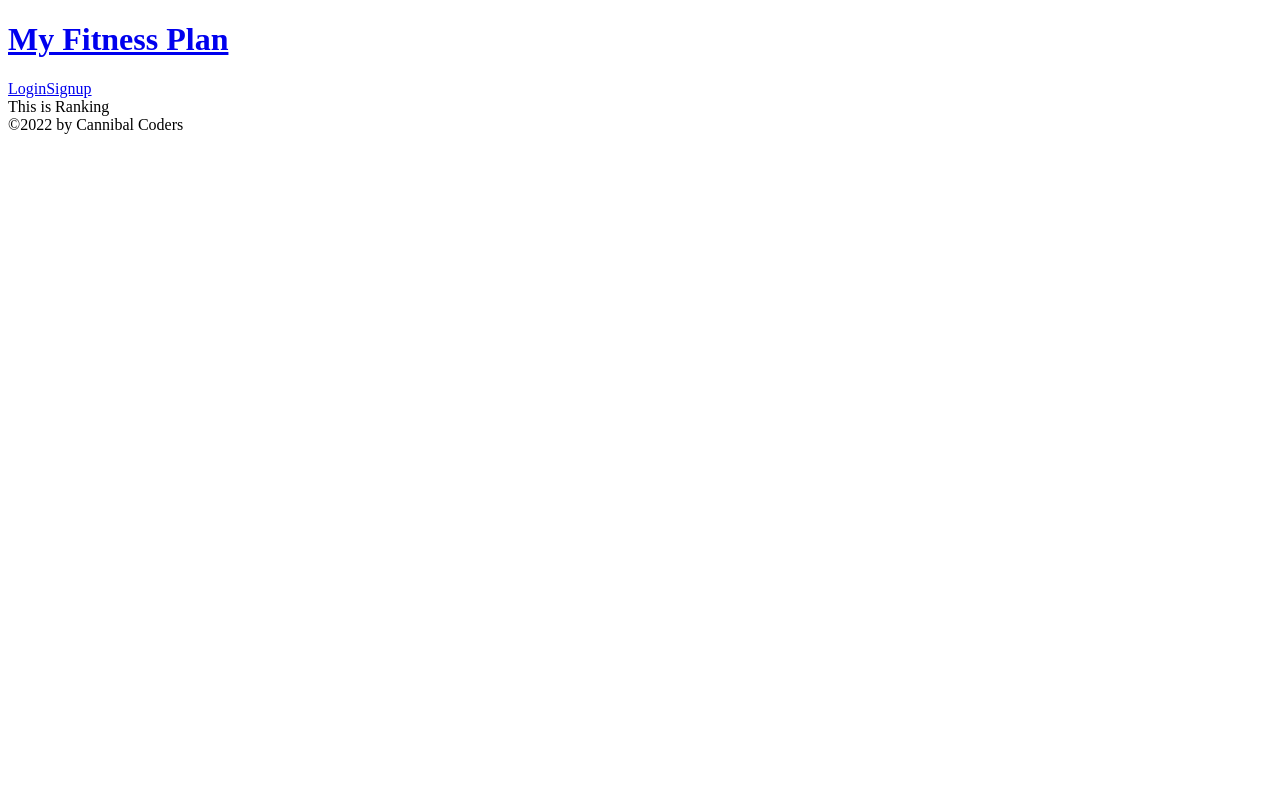
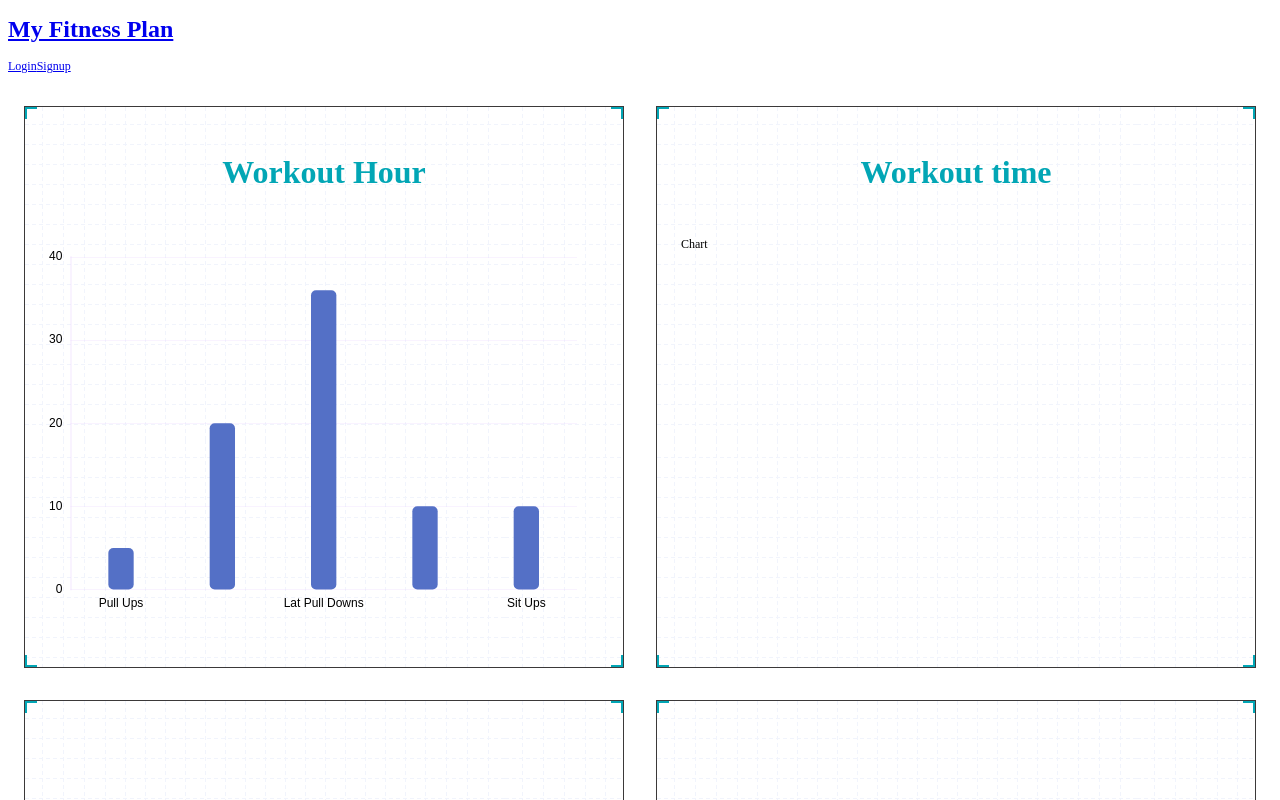
Before and after one commit to mschaaf17/Exercise-Mern, a React (Create React App) app in the folder client/: page /ranking in a window 1280 px wide. Shown: the top 800 px of the page. Built offline with nearby package versions, Linux system fonts and the light colour scheme.

Commit message:
ranking page layout

```diff
--- a/client/package.json
+++ b/client/package.json
@@ -8,6 +8,7 @@
     "@testing-library/jest-dom": "^5.11.4",
     "@testing-library/react": "^11.1.0",
     "@testing-library/user-event": "^12.1.10",
+    "echarts": "^5.3.3",
     "graphql": "^15.5.0",
     "jwt-decode": "^3.1.2",
     "react": "^17.0.2",
--- a/client/public/index.html
+++ b/client/public/index.html
@@ -1,12 +1,14 @@
 <!DOCTYPE html>
 <html lang="en">
-
   <head>
     <meta charset="utf-8" />
     <link rel="icon" href="%PUBLIC_URL%/favicon.ico" />
     <meta name="viewport" content="width=device-width, initial-scale=1" />
     <meta name="theme-color" content="#000000" />
-  <meta name="description" content="Web site created using create-react-app" />
+    <meta
+      name="description"
+      content="Web site created using create-react-app"
+    />
     <link rel="apple-touch-icon" href="%PUBLIC_URL%/logo192.png" />
     <!--
       manifest.json provides metadata used when your web app is installed on a
@@ -24,7 +26,8 @@
     -->
     <link
       href="https://fonts.googleapis.com/css2?family=Inconsolata:wght@300;400;800&family=Karla:ital,wght@0,700;1,400&display=swap"
-    rel="stylesheet">
+      rel="stylesheet"
+    />
     <title>My Fitness Plan</title>
   </head>
 
@@ -42,5 +45,4 @@
       To create a production bundle, use `npm run build` or `yarn build`.
     -->
   </body>
-
 </html>
--- a/client/src/App.js
+++ b/client/src/App.js
@@ -12,7 +12,7 @@ import Header from './components/Header';
 import Footer from './components/Footer';
 
 import Home from './pages/Home';
-import Ranking from './pages/Ranking';
+import Ranking from './pages/Ranking/';
 
 const httpLink = createHttpLink({
   uri: '/graphql',
--- a/client/src/pages/Ranking.js
+++ /dev/null
@@ -1,6 +0,0 @@
-import React from 'react';
-function Ranking() {
-  return <div>This is Ranking</div>;
-}
-
-export default Ranking;
--- /dev/null
+++ b/client/src/pages/Ranking/index.css
@@ -0,0 +1,86 @@
+.mainbox {
+  display: flex;
+  flex-wrap: wrap;
+  /* min-width: 1024px;
+  max-width: 1920px; */
+  padding: 0.125rem 0;
+}
+
+.column {
+  flex: 1;
+  margin: 0.125rem;
+  min-width: 250px;
+}
+
+.panel {
+  height: 3.875rem;
+  position: relative;
+  padding: 0 0.1875rem 0.5rem;
+  background-color: pink;
+  margin-bottom: 0.25rem;
+  border: 1px solid rgb(59, 57, 57);
+  background: url(../../assets/images/line.png);
+}
+
+.panel::before {
+  content: '';
+  position: absolute;
+  top: 0;
+  left: 0;
+  width: 10px;
+  height: 10px;
+  border-left: 2px solid #02a6b5;
+  border-top: 2px solid #02a6b5;
+}
+
+.panel::after {
+  content: '';
+  position: absolute;
+  top: 0;
+  right: 0;
+  width: 10px;
+  height: 10px;
+  border-right: 2px solid #02a6b5;
+  border-top: 2px solid #02a6b5;
+}
+
+.panel-footer {
+  position: absolute;
+  bottom: 0;
+  left: 0;
+  width: 100%;
+}
+
+.panel-footer:before {
+  content: '';
+  position: absolute;
+  bottom: 0;
+  left: 0;
+  width: 10px;
+  height: 10px;
+  border-left: 2px solid #02a6b5;
+  border-bottom: 2px solid #02a6b5;
+}
+
+.panel-footer:after {
+  content: '';
+  position: absolute;
+  bottom: 0;
+  right: 0;
+  width: 10px;
+  height: 10px;
+  border-right: 2px solid #02a6b5;
+  border-bottom: 2px solid #02a6b5;
+}
+
+.panel h2 {
+  height: 0.6rem;
+  color: #02a6b5;
+  line-height: 0.6rem;
+  font-size: 0.25rem;
+  text-align: center;
+}
+
+.chart {
+  height: 3rem;
+}
--- /dev/null
+++ b/client/src/pages/Ranking/index.js
@@ -0,0 +1,145 @@
+import React, { useEffect } from 'react';
+import * as echarts from 'echarts';
+import '../../utils/flexible';
+import './index.css';
+
+function Ranking() {
+  // 指定图表的配置项和数据
+  const option1 = {
+    // title: {
+    //   text: 'ECharts 入门示例',
+    // },
+    // 多个颜色用于线型图
+    // color: ['pink', 'blue'],
+    // 提示框信息
+    tooltip: {
+      trigger: 'axis',
+      axisPointer: {
+        // 默认为直线，可选line shadow
+        type: 'shadow',
+      },
+    },
+    // 图例框
+    // legend: {
+    // 如果series中已经有name，legend里面可以删掉
+    // data: ['销量2'],
+    // },
+    xAxis: {
+      data: ['Pull Ups', 'Push Ups', 'Lat Pull Downs', 'Crunches', 'Sit Ups'],
+      // 刻度标签字体颜色 大小
+      axisLabel: {
+        color: '#02a6b',
+        fontSize: '12',
+      },
+      // 刻度线位置 -
+      axisTick: {
+        // 不显示
+        show: false,
+        //  和柱子居中
+        // alignWithLabel: true,
+      },
+      // 不显示x坐标轴的样式
+      axisLine: {
+        show: false,
+      },
+    },
+    yAxis: [
+      {
+        type: 'value',
+        axisLabel: {
+          color: '#02a6b',
+        },
+        axisLine: {
+          show: true,
+          lineStyle: {
+            color: '#02a6b',
+            width: 2,
+          },
+        },
+        // y轴分割线
+        splitLine: {
+          lineStyle: {
+            color: 'rgb(235,215,255,.3)',
+          },
+        },
+      },
+    ],
+
+    // 工具箱组件 - 下载
+    // toolbox: {
+    //   feature: { saveAsImage: {} },
+    // },
+    //网格 可以控制图表大小
+    grid: {
+      left: '0%',
+      top: '20px',
+      right: '4%',
+      bottom: '3%',
+      // 显示刻度
+      containLabel: true,
+    },
+
+    //   yAxis: {
+    //     type: 'category',
+    // // 和坐标轴之间空隙
+    //     boundaryGap: false,
+    //   },
+    series: [
+      {
+        // 如果series中已经有name，legend里面可以删掉
+        name: '销量',
+        // 也可以是line
+        type: 'bar',
+        // 柱子宽度
+        barWidth: '25%',
+        // 柱子圆角
+        itemStyle: {
+          barBorderRadius: 5,
+        },
+        data: [5, 20, 36, 10, 10, 20],
+      },
+    ],
+  };
+
+  useEffect(() => {
+    const myChart1 = echarts.init(document.querySelector('.chart'));
+    // 使用刚指定的配置项和数据显示图表。
+    myChart1.setOption(option1);
+    // 基于准备好的dom，初始化echarts实例
+    window.onresize = myChart1.resize;
+  });
+
+  return (
+    <div className="mainbox">
+      <div className="column">
+        <div className="panel bar">
+          <h2>Workout Hour</h2>
+          <div className="chart">Chart</div>
+          <div className="panel-footer"></div>
+        </div>
+        <div className="panel line">
+          <div className="panel-footer"></div>
+        </div>
+        <div className="panel pie">
+          <div className="panel-footer"></div>
+        </div>
+      </div>
+
+      <div className="column">
+        <div className="panel bar">
+          <h2>Workout time</h2>
+          <div className="chart">Chart</div>
+          <div className="panel-footer"></div>
+        </div>
+        <div className="panel line">
+          <div className="panel-footer"></div>
+        </div>
+        <div className="panel pie">
+          <div className="panel-footer"></div>
+        </div>
+      </div>
+    </div>
+  );
+}
+
+export default Ranking;
--- /dev/null
+++ b/client/src/utils/flexible.js
@@ -0,0 +1,43 @@
+(function flexible(window, document) {
+  var docEl = document.documentElement;
+  var dpr = window.devicePixelRatio || 1;
+
+  // adjust body font size
+  function setBodyFontSize() {
+    if (document.body) {
+      document.body.style.fontSize = 12 * dpr + "px";
+    } else {
+      document.addEventListener("DOMContentLoaded", setBodyFontSize);
+    }
+  }
+  setBodyFontSize();
+
+  // set 1rem = viewWidth / 10
+  function setRemUnit() {
+    var rem = docEl.clientWidth / 10;
+    docEl.style.fontSize = rem + "px";
+  }
+
+  setRemUnit();
+
+  // reset rem unit on page resize
+  window.addEventListener("resize", setRemUnit);
+  window.addEventListener("pageshow", function(e) {
+    if (e.persisted) {
+      setRemUnit();
+    }
+  });
+
+  // detect 0.5px supports
+  if (dpr >= 2) {
+    var fakeBody = document.createElement("body");
+    var testElement = document.createElement("div");
+    testElement.style.border = ".5px solid transparent";
+    fakeBody.appendChild(testElement);
+    docEl.appendChild(fakeBody);
+    if (testElement.offsetHeight === 1) {
+      docEl.classList.add("hairlines");
+    }
+    docEl.removeChild(fakeBody);
+  }
+})(window, document);
```
Also changed, not shown: client/src/assets/images/line.png (added), 1 other file (tests, documents, lock files or other folders). Lines whose indentation alone changed are shown as unchanged.
